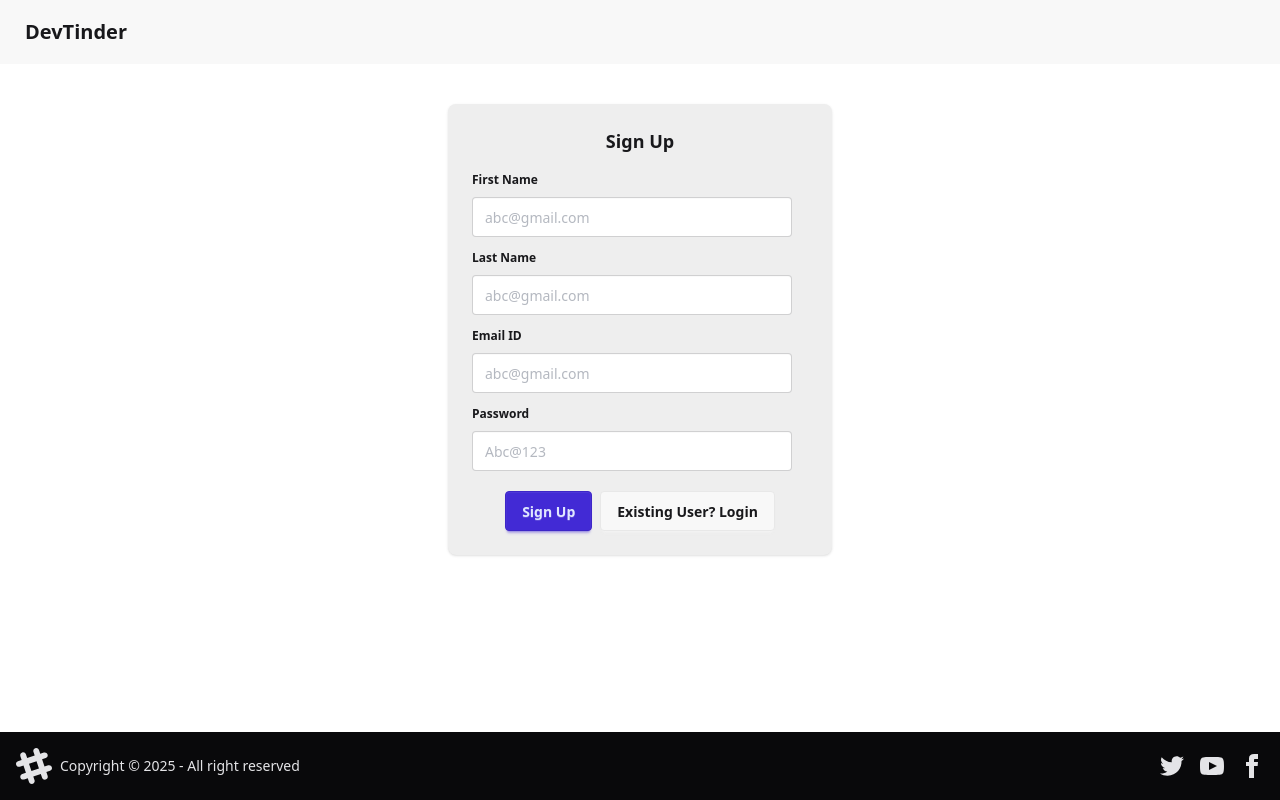
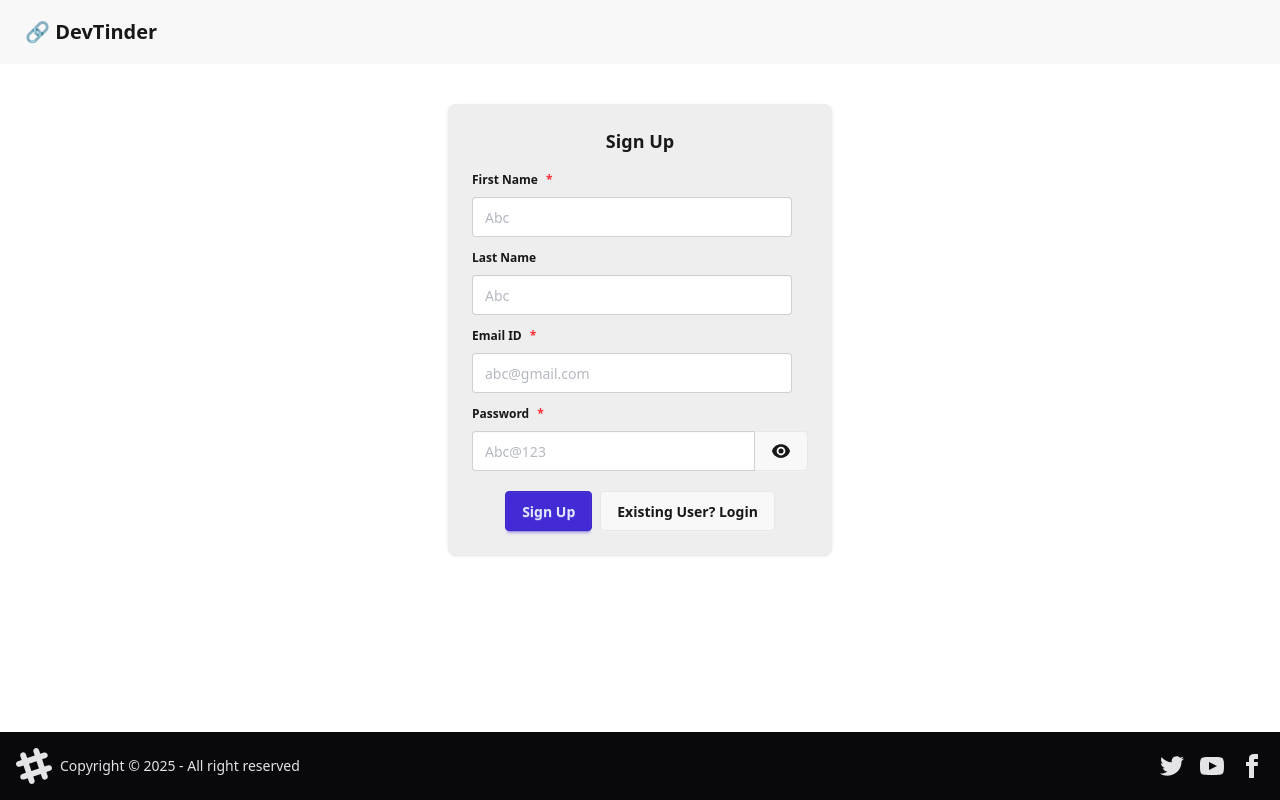
Before and after one commit to arshh020/DevTinder-web, a React (Vite) app: page /login in a window 1280 px wide. Both pictures are taken after a click on the button "New to DevTinder? Sign Up". Built offline with nearby package versions, Linux system fonts and the light colour scheme.

Commit message:
ui update & remove test states

```diff
--- a/package.json
+++ b/package.json
@@ -10,6 +10,7 @@
     "preview": "vite preview"
   },
   "dependencies": {
+    "@heroicons/react": "^2.2.0",
     "@reduxjs/toolkit": "^2.8.1",
     "@tailwindcss/vite": "^4.1.4",
     "axios": "^1.9.0",
--- a/src/components/Login.jsx
+++ b/src/components/Login.jsx
@@ -6,6 +6,7 @@ import { useNavigate } from "react-router";
 import { BASE_URL } from "../utils/constants";
 import NavBar from "./NavBar";
 import Footer from "./Footer";
+import { EyeIcon, EyeSlashIcon } from "@heroicons/react/24/solid";
 
 const Login = (props) => {
   const [firstName, setfirstName] = useState("");
@@ -14,6 +15,7 @@ const Login = (props) => {
   const [password, setPassword] = useState("");
   const [error, setError] = useState("");
   const [showLoginCard, setShowLoginCard] = useState(true);
+  const [showPassword, setShowPassword] = useState(false);
   const dispatch = useDispatch();
   const navigate = useNavigate();
 
@@ -47,7 +49,7 @@ const Login = (props) => {
 
       return navigate("/profile");
     } catch (err) {
-      console.error(err.message);
+      setError(err?.response?.data || "Something went wrong");
     }
   };
 
@@ -64,12 +66,16 @@ const Login = (props) => {
               {!showLoginCard && (
                 <>
                   <fieldset className="fieldset">
-                    <legend className="fieldset-legend">First Name</legend>
+                    <legend className="fieldset-legend">
+                      First Name<span className="text-red-500">*</span>
+                    </legend>
                     <input
                       type="text"
                       value={firstName}
-                      className="input text-gray-500"
-                      placeholder="abc@gmail.com"
+                      className={
+                        "input" + (firstName.length > 0 ? "" : " text-gray-500")
+                      }
+                      placeholder="Abc"
                       onChange={(e) => setfirstName(e.target.value)}
                     />
                   </fieldset>
@@ -78,32 +84,58 @@ const Login = (props) => {
                     <input
                       type="text"
                       value={lastName}
-                      className="input text-gray-500"
-                      placeholder="abc@gmail.com"
+                      className={
+                        "input" + (lastName.length > 0 ? "" : " text-gray-500")
+                      }
+                      placeholder="Abc"
                       onChange={(e) => setlastName(e.target.value)}
                     />
                   </fieldset>{" "}
                 </>
               )}
               <fieldset className="fieldset">
-                <legend className="fieldset-legend">Email ID</legend>
+                <legend className="fieldset-legend">
+                  Email ID
+                  {!showLoginCard && <span className="text-red-500">*</span>}
+                </legend>
                 <input
                   type="text"
                   value={emailId}
-                  className="input text-gray-500"
+                  className={
+                    "input" + (emailId.length > 0 ? "" : " text-gray-500")
+                  }
                   placeholder="abc@gmail.com"
                   onChange={(e) => setEmailId(e.target.value)}
                 />
               </fieldset>
               <fieldset className="fieldset">
-                <legend className="fieldset-legend">Password</legend>
-                <input
-                  type="text"
-                  value={password}
-                  className="input text-gray-500"
-                  placeholder="Abc@123"
-                  onChange={(e) => setPassword(e.target.value)}
-                />
+                <legend className="fieldset-legend">
+                  Password
+                  {!showLoginCard && <span className="text-red-500">*</span>}
+                </legend>
+                <div className="join">
+                  <input
+                    type={showPassword ? "text" : "password"}
+                    value={password}
+                    className={
+                      "input" +
+                      " join-item" +
+                      (password.length > 0 ? "" : " text-gray-500")
+                    }
+                    placeholder="Abc@123"
+                    onChange={(e) => setPassword(e.target.value)}
+                  />
+                  <button
+                    className="btn join-item"
+                    onClick={() => setShowPassword(!showPassword)}
+                  >
+                    {showPassword ? (
+                      <EyeSlashIcon className="w-5 h-5" />
+                    ) : (
+                      <EyeIcon className="w-5 h-5" />
+                    )}
+                  </button>
+                </div>
               </fieldset>
             </div>
             <p className="text-red-400">{error}</p>
--- a/src/components/NavBar.jsx
+++ b/src/components/NavBar.jsx
@@ -24,7 +24,7 @@ const NavBar = () => {
     <div className="navbar bg-base-200">
       <div className="flex-1">
         <Link to="/" className="btn btn-ghost text-xl">
-          DevTinder
+          🔗 DevTinder
         </Link>
       </div>
       {user && (
```
Also changed, not shown: 1 other file (tests, documents, lock files or other folders).
